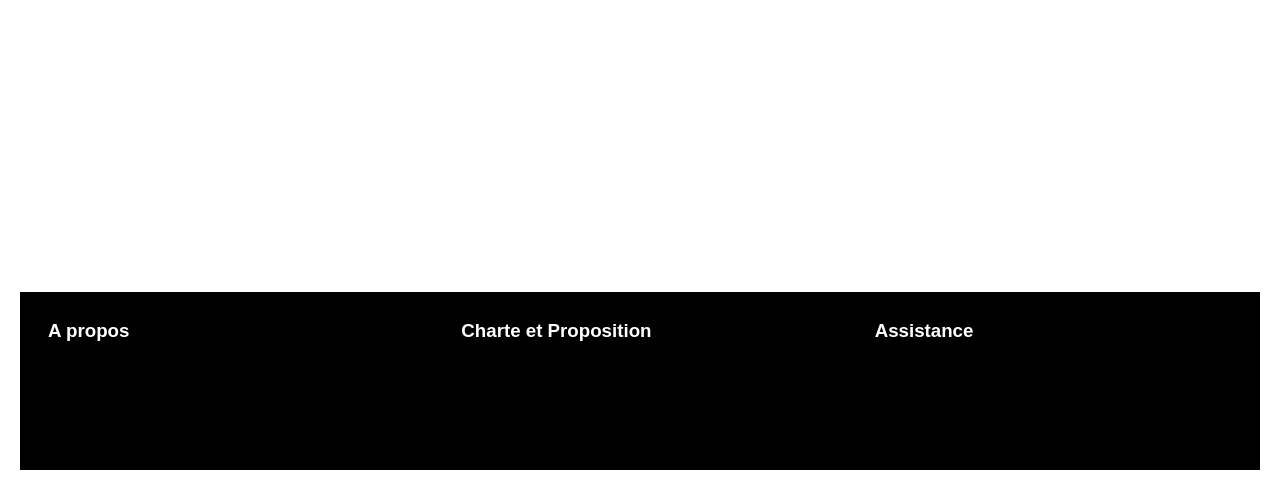
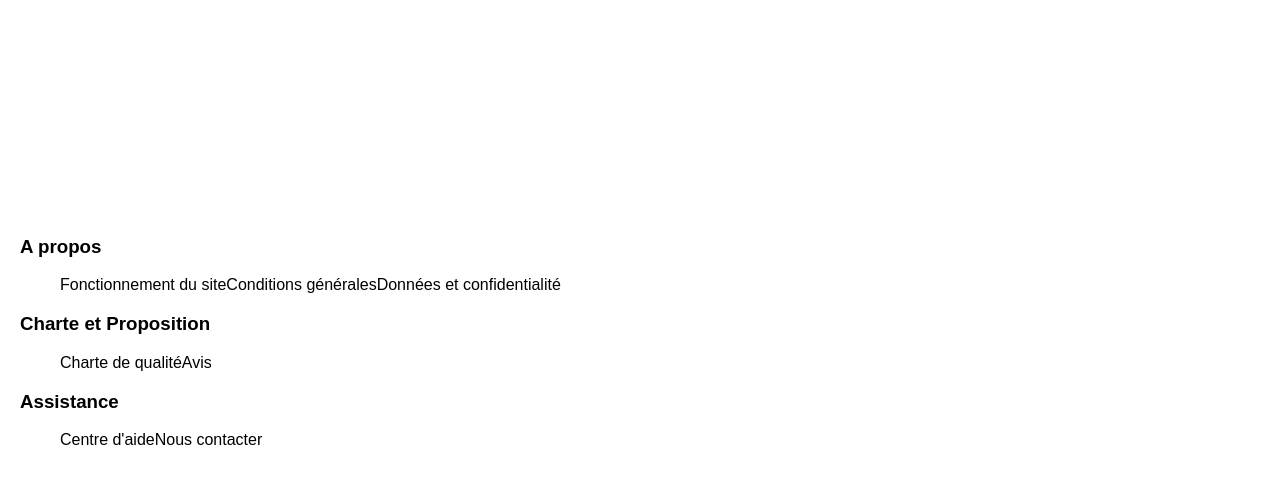
Before and after one commit to SteveTakount97/Hackaton, a PHP site: template views/profil.html in a window 1280 px wide. Shown: the part 697-1187 px from the top of the page. After the commit the page ends 1142 px from the top, so only its background shows below. Run offline with PHP 8.4, Linux system fonts and the light colour scheme; the template is opened without the code that fills it, so the values that code supplies are empty.

Commit message:
edit style feuille

```diff
--- a/public/asset/css/style.css
+++ b/public/asset/css/style.css
@@ -3,15 +3,6 @@
     font-family: 'Raleway', sans-serif;
 }
 
-:root {
-    --main-color: #0065FC;
-    --main-bg-color: #F2F2F2;
-    --filter-bg-color: #DEEBFF;
-}
-
-.fa-solid {
-    color: var(--main-color);
-}
 body{
     max-width: 1440px;
     margin: 20px;
@@ -78,36 +69,6 @@ ul{
     z-index: 1;
 }
 
-
-/* footer */
-
-.section-footer {
-    display: flex;
-    background: black;
-    color: white;
-    margin-top: 75px;
-    box-sizing: border-box;
-    max-width: 1440px;
-}
-
-.footer-list {
-    width: 33%;
-    padding: 28px;
-}
-
-.footer-list h3 {
-    margin-top: 0;
-    margin-bottom: 15px;
-}
-
-.info-list {
-    padding: 0;
-    display: flex;
-    flex-direction: column;
-    gap: 15px;
-    margin-bottom: 0;
-}
-
 /*style form insription*/
 
 .inscription-backroung{
```
